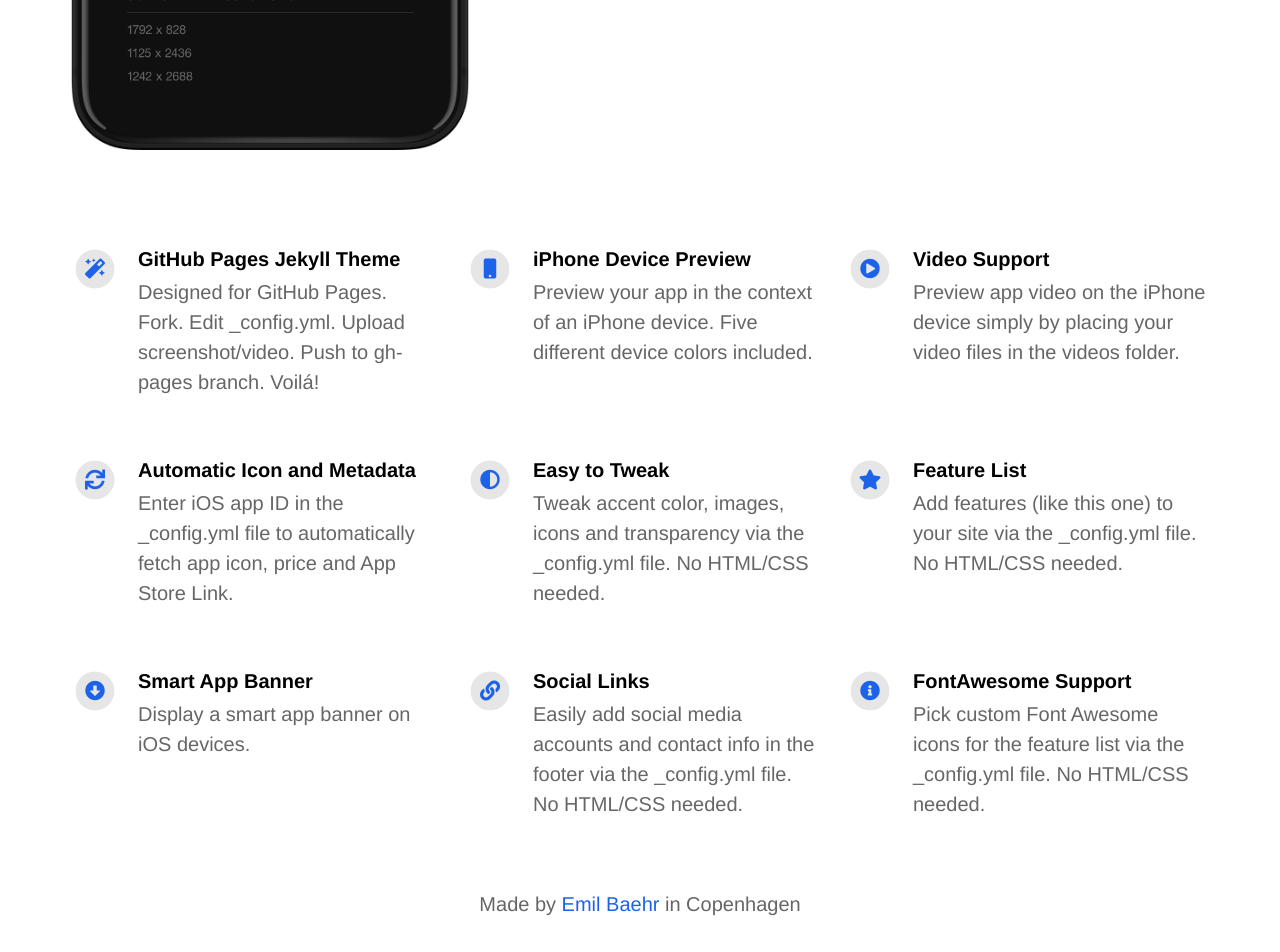
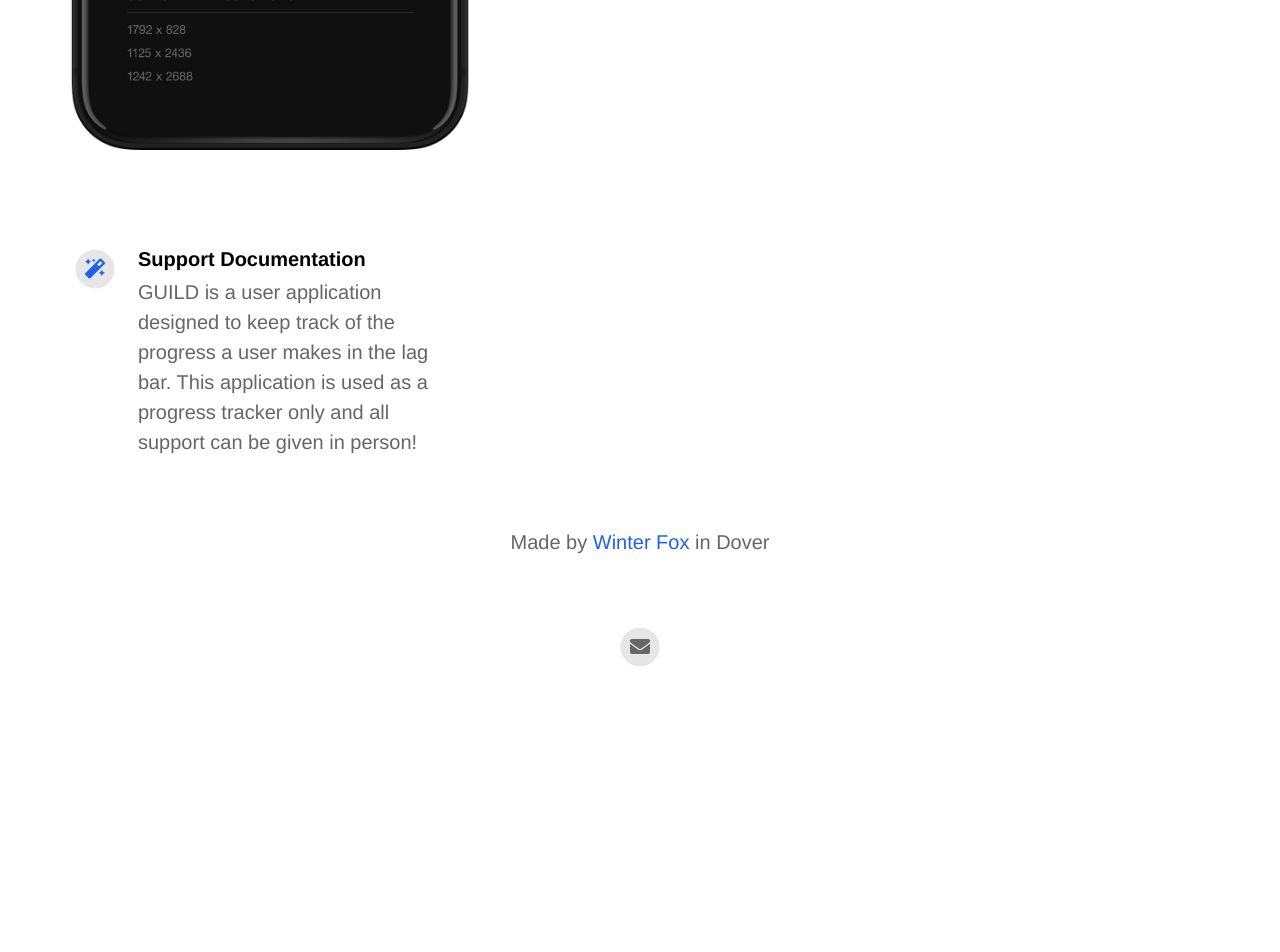
Before and after one commit to Rakeda/GUILD-Support, a Jekyll site: the page built from index.html, in a window 1280 px wide and 1400 px high, scrolled down 534 px. Shown: the part 301-1253 px from the top of the window. Built offline with Jekyll 4.4.1, drawn with Linux system fonts in a browser that asks for light colours; nearby versions of some CDN libraries; after the commit the page ends 1572 px from its top, so only the background shows below that.

Commit message:
Update _config.yml

```diff
--- a/_config.yml
+++ b/_config.yml
@@ -2,7 +2,7 @@
 page_title                                :                                           # Automatically populates with app name if not set and if iOS app ID is set. Otherwise enter manually.
 
 # App Info
-ios_app_id                                : 1234793120                                # Required. Enter iOS app ID to automatically populate name, price and icons (e.g. 718043190).
+ios_app_id                                : 1460352401                                # Required. Enter iOS app ID to automatically populate name, price and icons (e.g. 718043190).
 
 appstore_link                             :                                           # Automatically populates if not set and if iOS app ID is set. Otherwise enter manually.
 playstore_link                            :                                           # Enter Google Play Store URL.
@@ -19,14 +19,14 @@ enable_smart_app_banner                   : true
 
 
 # Information About Yourself
-your_name                                 : Emil Baehr
-your_link                                 : https://emilbaehr.com
-your_city                                 : Copenhagen
-email_address                             : emil.baehr@gmail.com
+your_name                                 : Winter Fox
+your_link                                 : https://wifo.tech
+your_city                                 : Dover
+email_address                             : inquire@wifo.tech
 facebook_username                         :
-instagram_username                        : ebaehr
-twitter_username                          : ebaehr
-github_username                           : emilbaehr
+instagram_username                        :
+twitter_username                          :
+github_username                           :
 youtube_username                          :
 
 
@@ -34,45 +34,9 @@ youtube_username                          :
 # Feature List                            Edit, add or remove features to be presented.
 features                                  :
 
-  - title                                 : GitHub Pages Jekyll Theme
-    description                           : Designed for GitHub Pages. Fork. Edit _config.yml. Upload screenshot/video. Push to gh-pages branch. Voilá!
+  - title                                 : Support Documentation
+    description                           : GUILD is a user application designed to keep track of the progress a user makes in the lag bar. This application is used as a progress tracker only and all support can be given in person!
     fontawesome_icon_name                 : magic
-
-  - title                                 : iPhone Device Preview
-    description                           : Preview your app in the context of an iPhone device. Five different device colors included.
-    fontawesome_icon_name                 : mobile
-
-  - title                                 : Video Support
-    description                           : Preview app video on the iPhone device simply by placing your video files in the videos folder.
-    fontawesome_icon_name                 : play-circle
-
-  - title                                 : Automatic Icon and Metadata
-    description                           : Enter iOS app ID in the _config.yml file to automatically fetch app icon, price and App Store Link.
-    fontawesome_icon_name                 : sync
-
-  - title                                 : Easy to Tweak
-    description                           : Tweak accent color, images, icons and transparency via the _config.yml file. No HTML/CSS needed.
-    fontawesome_icon_name                 : adjust
-
-  - title                                 : Feature List
-    description                           : Add features (like this one) to your site via the _config.yml file. No HTML/CSS needed.
-    fontawesome_icon_name                 : star
-
-  - title                                 : Smart App Banner
-    description                           : Display a smart app banner on iOS devices.
-    fontawesome_icon_name                 : arrow-alt-circle-down
-
-  - title                                 : Social Links
-    description                           : Easily add social media accounts and contact info in the footer via the _config.yml file. No HTML/CSS needed.
-    fontawesome_icon_name                 : link
-
-  - title                                 : FontAwesome Support
-    description                           : Pick custom Font Awesome icons for the feature list via the _config.yml file. No HTML/CSS needed.
-    fontawesome_icon_name                 : info-circle
-
-  - title                                 : # New Feature Title
-    description                           : # New Feature Description
-    fontawesome_icon_name                 : # Enter Font Awesome icon name (e.g. star). Find icons on fontawesome.com/icons.
 
 
 
```
